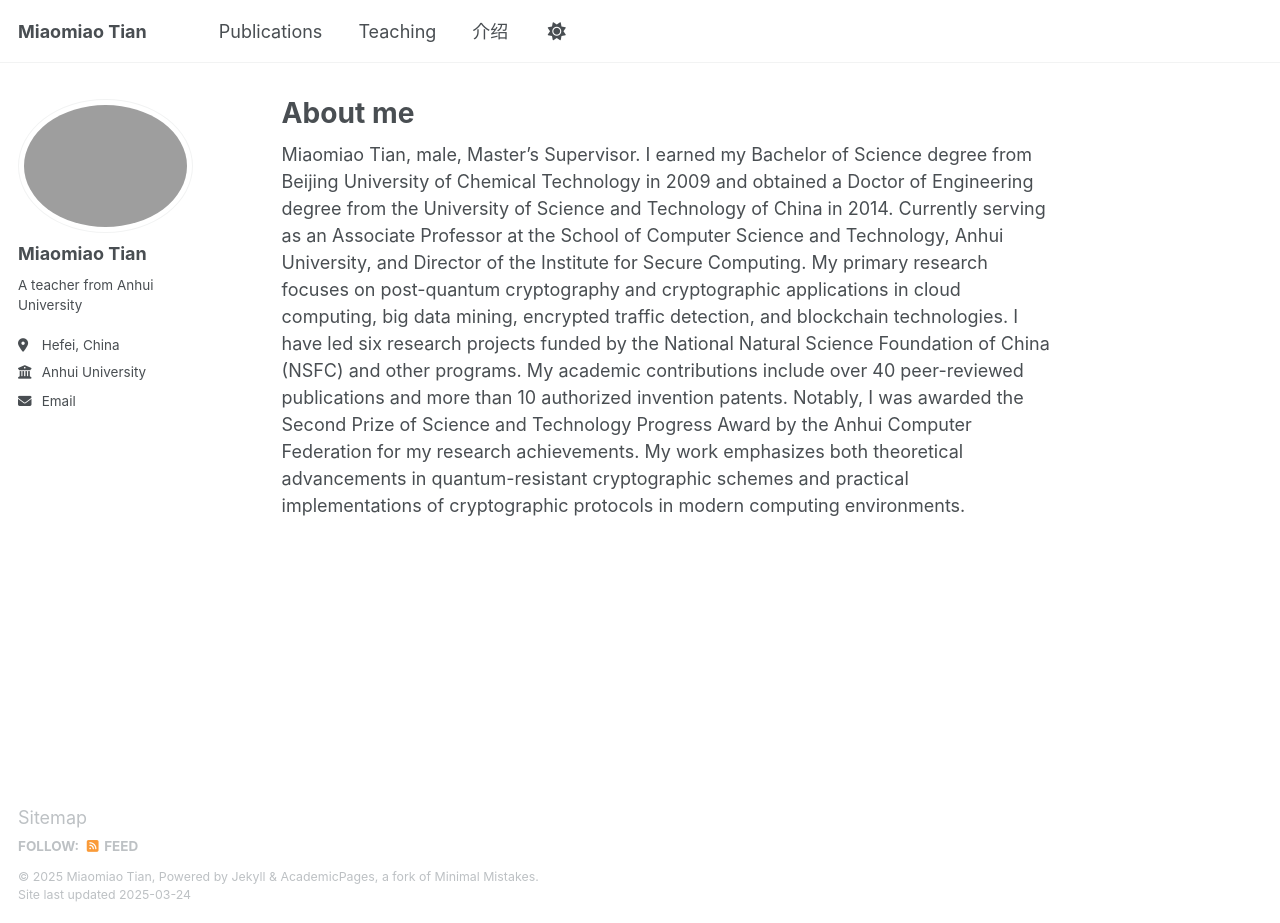
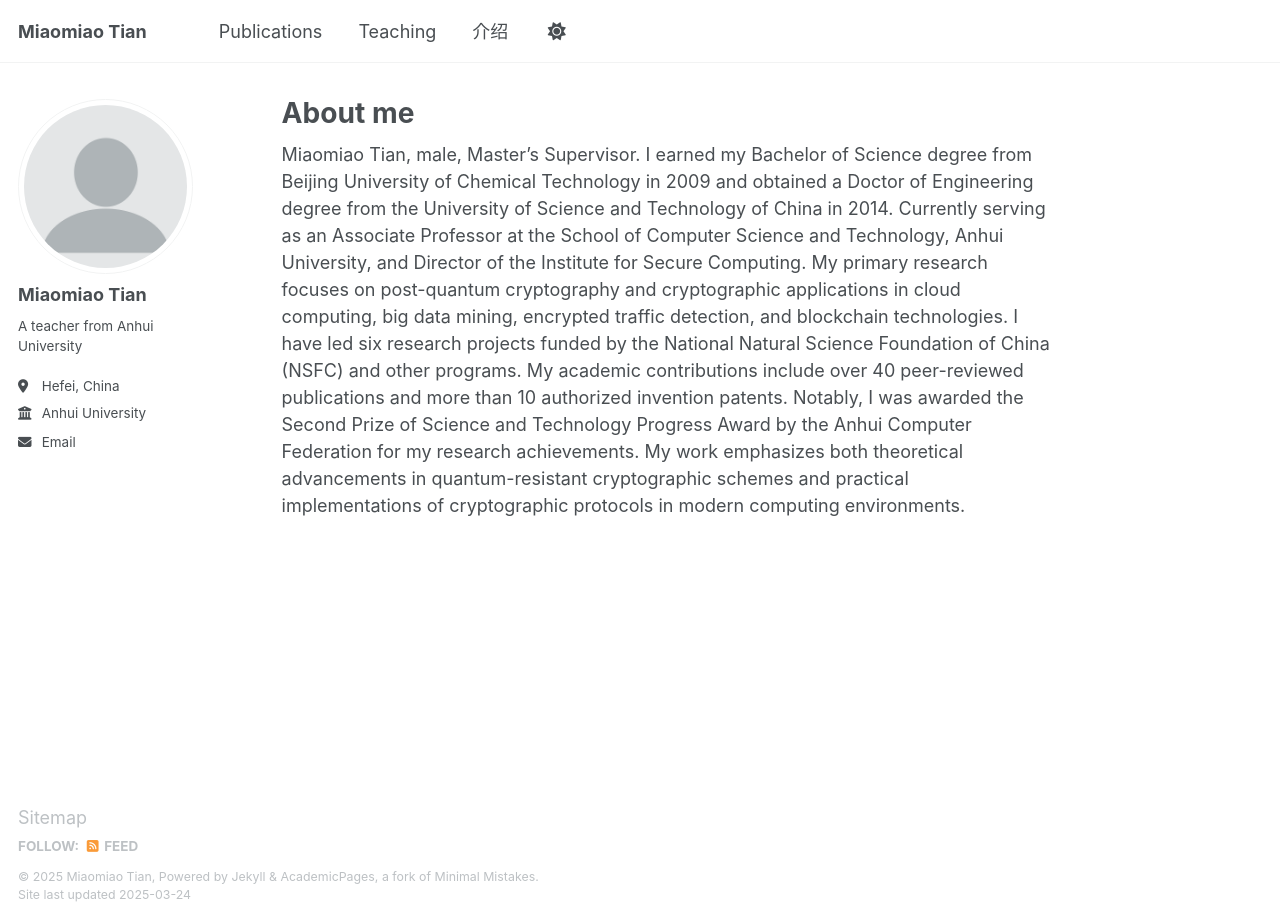
Before and after one commit to dmtian/dmtian.github.io, a Jekyll site: the page built from _pages/about.md, in a window 1280 px wide and 923 px high. Built offline with Jekyll 4.4.1, drawn with Linux system fonts in a browser that asks for light colours.

Commit message:
Update _config.yml

```diff
--- a/_config.yml
+++ b/_config.yml
@@ -22,7 +22,7 @@ repository               : "academicpages/academicpages.github.io"
 #               Additional customization can be done by editing /_includes/author-profile.html
 author:
   # Biographic information
-  avatar           : "profile.ico"
+  avatar           : "profile.png"
   name             : "Miaomiao Tian"
   pronouns         : # example: "she/her"
   bio              : "A teacher from Anhui University"
```
